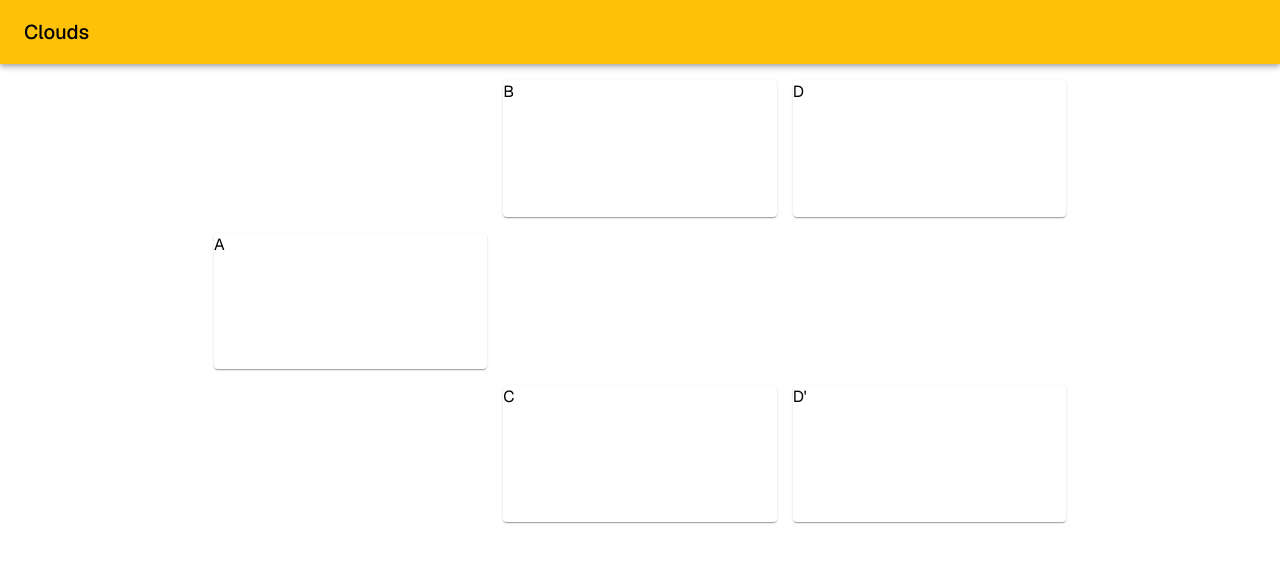
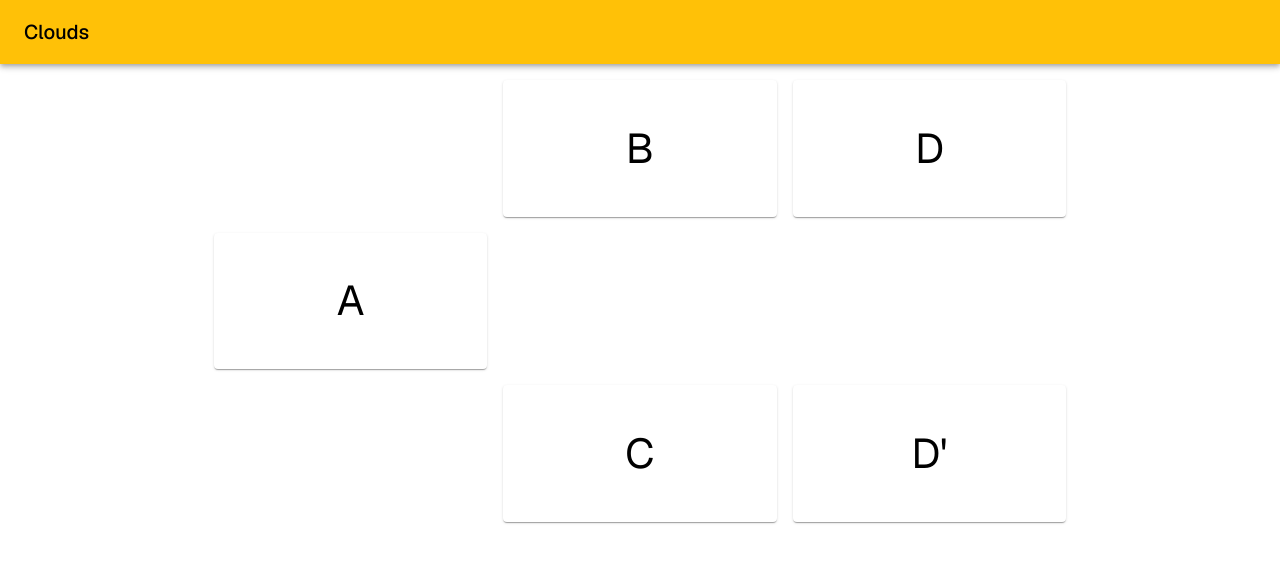
Before and after one commit to motrhelp/toc, a Next.js app: page /clouds in a window 1280 px wide. Shown: the top 562 px of the page. Built offline with nearby package versions, Linux system fonts and the light colour scheme; what @mui/material-nextjs would draw is missing.

Commit message:
Auto-resize and -align Cloud text

```diff
--- a/src/components/clouds/CloudNode.tsx
+++ b/src/components/clouds/CloudNode.tsx
@@ -1,17 +1,50 @@
-import { Paper, Typography } from '@mui/material';
+'use client';
+
+import { Card, CardActionArea, CardContent, Typography } from '@mui/material';
 import React from 'react';
 
+// Utility function to calculate dynamic font size based on screen width
+const calculateFontSize = (width: number): string => {
+    const baseFontSize = 16; // Base font size in px
+    const scaleFactor = 0.02; // Adjust this factor to control the scaling
+    const calculatedSize = baseFontSize + width * scaleFactor;
+    return `${Math.min(Math.max(calculatedSize, 12), 48)}px`; // Clamp between 12px and 48px
+};
+
 const CloudNode: React.FC<{ text: string }> = ({ text }) => {
+    // Get screen width dynamically
+    const [windowWidth, setWindowWidth] = React.useState<number>(window.innerWidth);
+
+    React.useEffect(() => {
+        const handleResize = () => setWindowWidth(window.innerWidth);
+        window.addEventListener('resize', handleResize);
+        return () => window.removeEventListener('resize', handleResize);
+    }, []);
+
+    const fontSize = calculateFontSize(windowWidth);
+
     return (
-        <Paper
+        <Card
             style={{
-                aspectRatio: 'auto 2 / 1',
+                aspectRatio: '2 / 1',
             }}
+            onClick={() => {}}
         >
-            <Typography>
-                {text}
-            </Typography>
-        </Paper>
+            <CardActionArea>
+                <CardContent
+                    style={{
+                        display: 'flex',
+                        justifyContent: 'center',
+                        alignItems: 'center',
+                        aspectRatio: '2 / 1',
+                    }}
+                >
+                    <Typography variant="h4" style={{ fontSize }}>
+                        {text}
+                    </Typography>
+                </CardContent>
+            </CardActionArea>
+        </Card>
     );
 };
 
```
